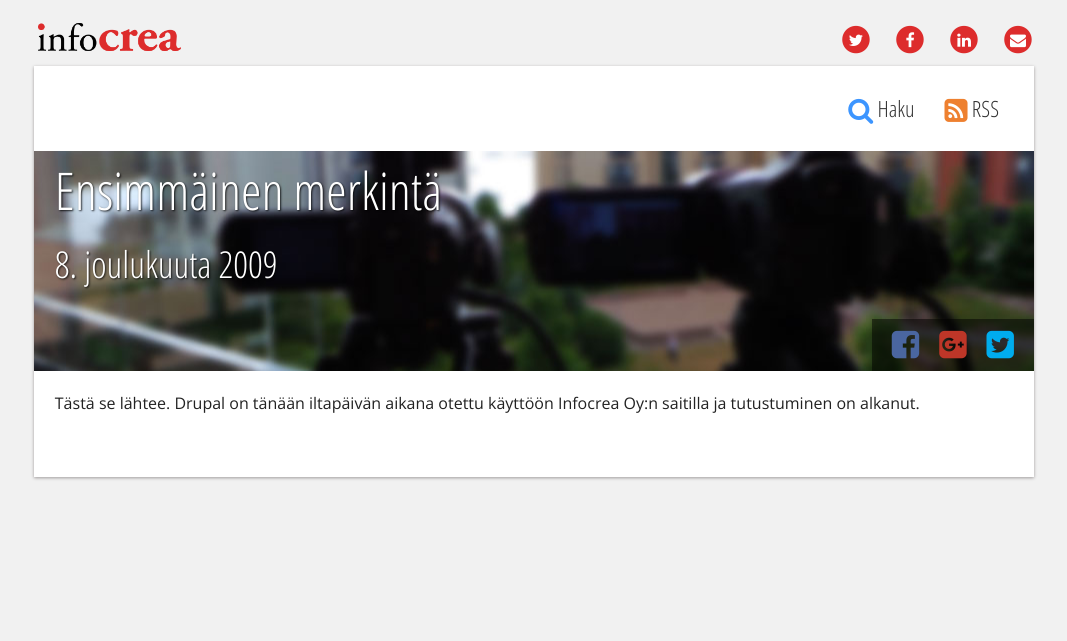
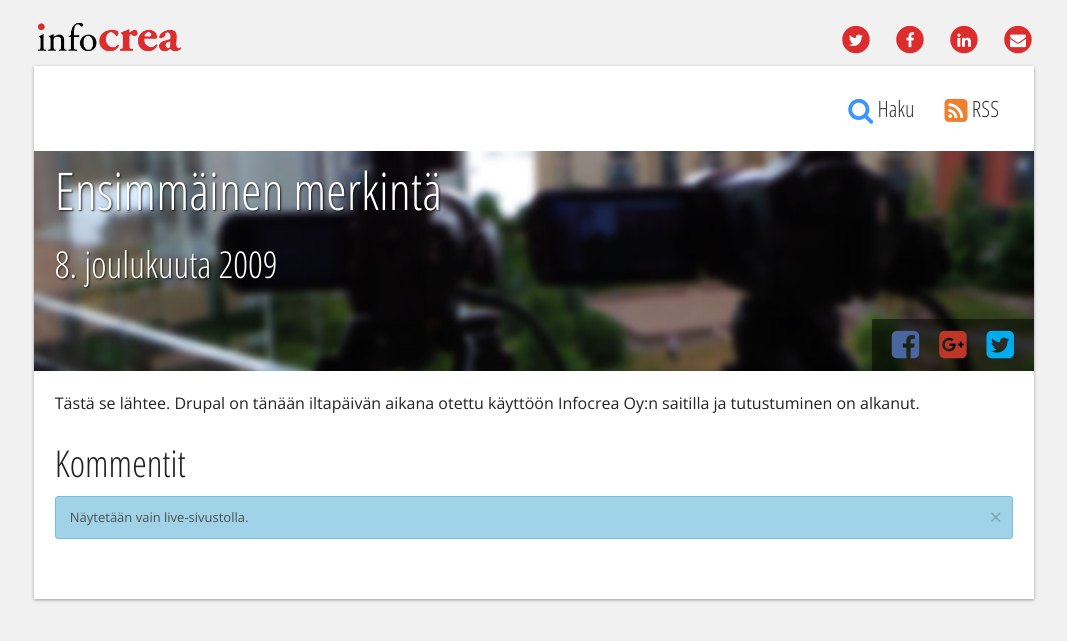
Before and after one commit to Pyppe/infocrea.fi, a Jekyll site: the page built from _posts/2009-12-08-ensimmainen-merkinta.html, in a window 1280 px wide. Shown: the top 641 px of the page, without its empty margins (106-1173 px from the left). Built offline with Jekyll 4.4.1, drawn with Linux system fonts in a browser that asks for light colours; nearby versions of some CDN libraries; comment, search, counter and statistics services are not loaded.

Commit message:
More robust disqus integration

```diff
--- a/_includes/disqus.html
+++ b/_includes/disqus.html
@@ -1,10 +1,19 @@
-<h2 class="lang-fi">Kommentit</h2>
-<h2 class="lang-en">Comments</h2>
+<h2>Kommentit</h2>
 <div id="disqus_thread"></div>
 <script type="text/javascript">
-  var disqus_shortname = 'infocrea';
-  var disqus_identifier = '{% if page.disqus %}{{ page.disqus }}{% else %}{{ page.id | replace: '/blog/', '/' }}{% endif %}';
+  (function() {
+    var prodHost = 'www.infocrea.fi';
+    if (location.host !== prodHost) {
+      $('#disqus_thread').html('<div data-alert class="alert-box info radius">Näytetään vain live-sivustolla.<a href="#" class="close">&times;</a></div>');
+    } else {
+      showDisqus();
+    }
+
+    function showDisqus() {
+      var disqus_shortname = 'infocreafi';
+      var disqus_identifier = '{{ page.id | replace: '/blog/', '/blogi/' }}';
       var disqus_title = '{{ page.title }}';
+      var disqus_url = 'http://' + prodHost + location.pathname;
       var disqus_config = function () {
         this.language = 'fi';
       };
@@ -15,5 +24,7 @@
         dsq.src = '//' + disqus_shortname + '.disqus.com/embed.js';
         (document.getElementsByTagName('head')[0] || document.getElementsByTagName('body')[0]).appendChild(dsq);
       })();
+    }
+  })();
 </script>
 <noscript>Please enable JavaScript to view the <a href="http://disqus.com/?ref_noscript">comments powered by Disqus.</a></noscript>
```
Lines whose indentation alone changed are shown as unchanged.
